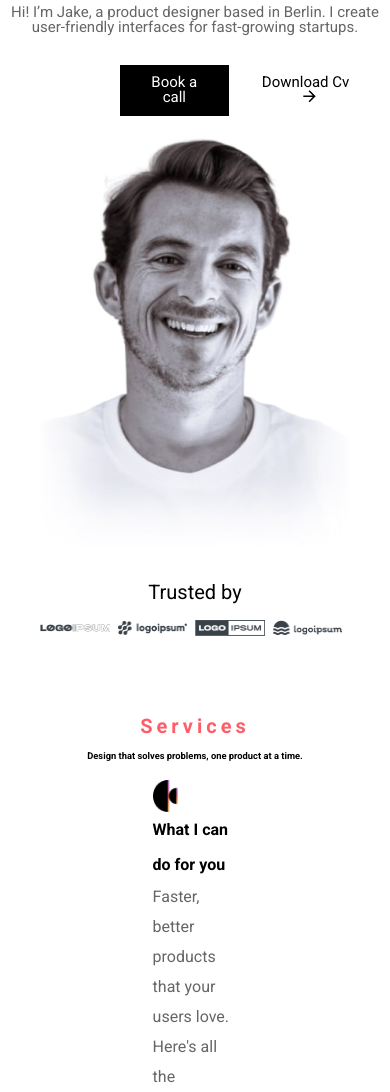
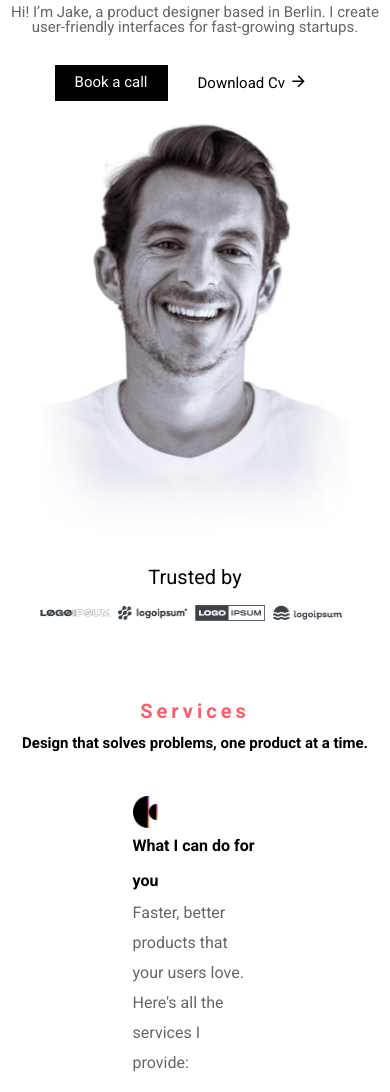
Before and after one commit to osmanliaitaj/portfolio-creator, a plain HTML site: page index.html in a window 390 px wide. Shown: the part 248-1340 px from the top of the page. Drawn offline with Linux system fonts and the light colour scheme.

Commit message:
Layihem tam hazirdir

```diff
--- a/assets/css/style.css
+++ b/assets/css/style.css
@@ -1095,6 +1095,7 @@ padding-top: 50pxpx;
 
   .latest-blog-section .left-side{
     text-align: center;
+    padding-top: 35px;
   }
 
 
@@ -1103,6 +1104,15 @@ padding-top: 50pxpx;
     flex-direction: column;
     padding: 0;
     margin: 0;
+  }
+
+  .services > h1{
+    font-size: 15px;
+  }
+
+  .service{
+    padding: 0;
+    padding-top: 45px;
   }
 
   .services h6{
@@ -1161,7 +1171,8 @@ padding-top: 50pxpx;
 
 .introsection > .intro-left-side{
   padding: 0;
-  text-align: center;
+  align-items: center;
+  margin: 0;
 }
 
 .introsection > .intro-left-side h1{
@@ -1208,12 +1219,11 @@ padding-top: 50pxpx;
 
 }
 
+.intro-left-side .button-groups{
+  padding-top: 30px;
+}
 
-.intro-left-side .button-groups {
-text-align: center;
-padding-top: 30px;
-padding-left: 120px;
-}
+
 
 .product-design-section-text{
   display: flex;
```
